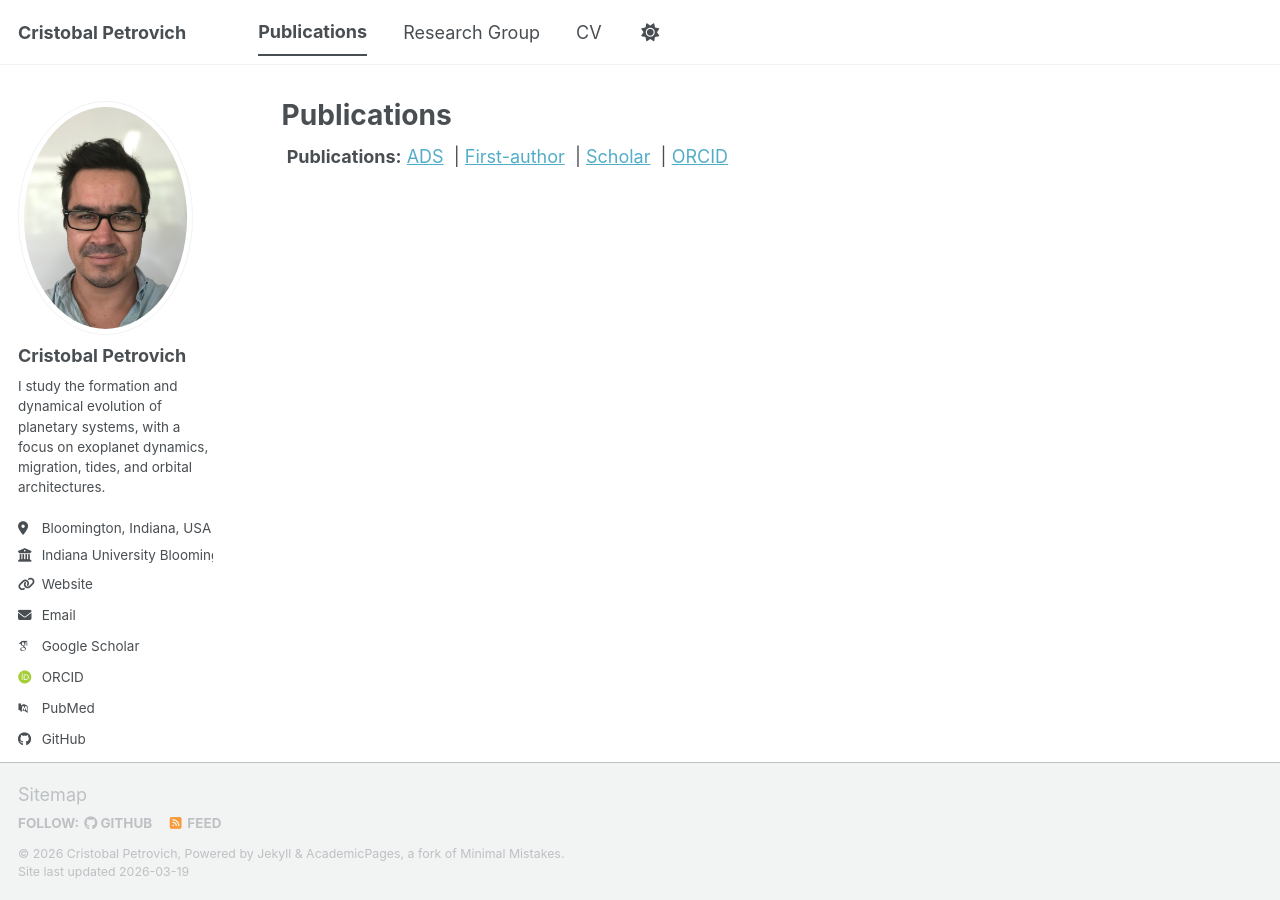
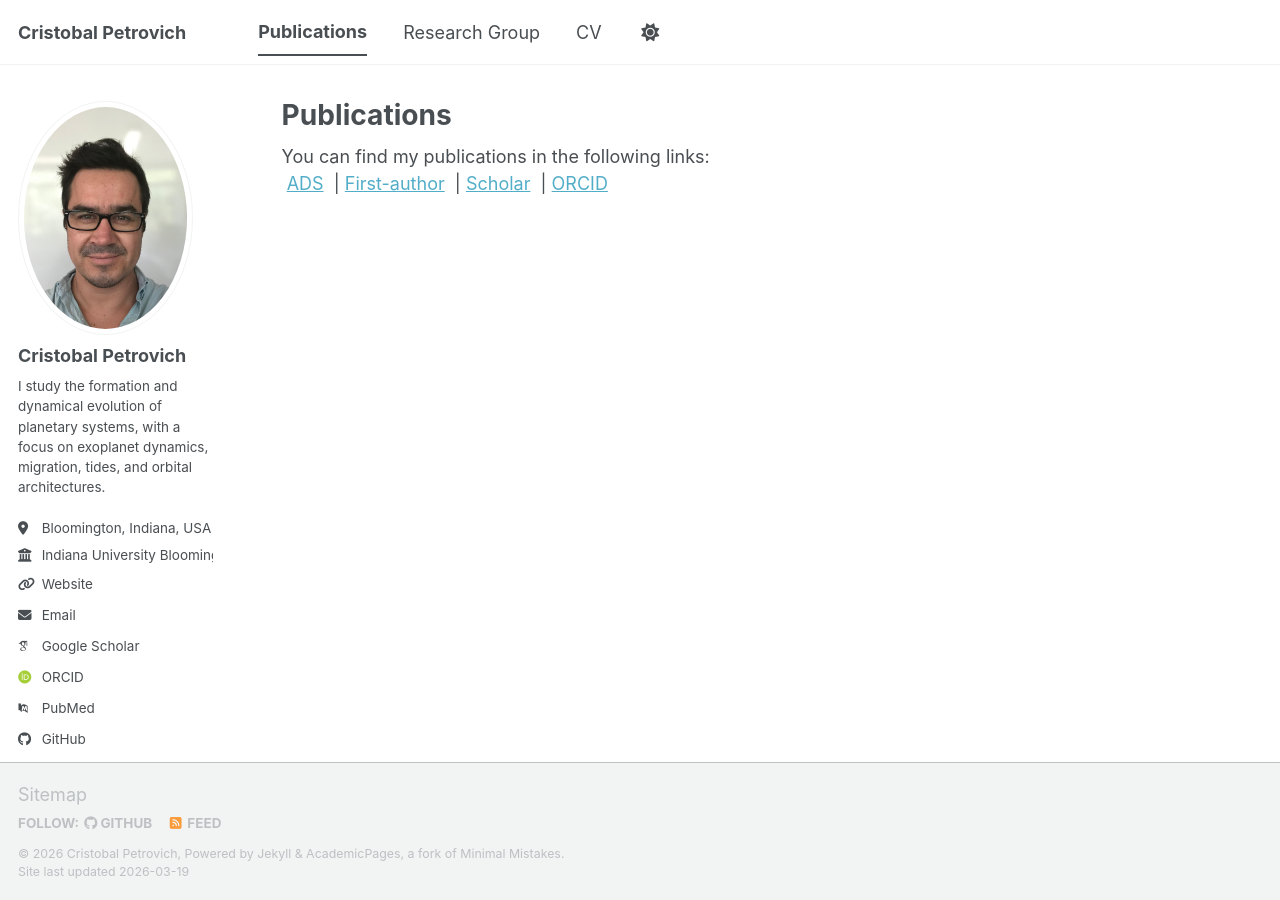
Before and after one commit to cpetrovich/cpetrovich.github.io, a Jekyll site: the page built from _pages/publications.html, in a window 1280 px wide. Built offline with Jekyll 4.4.1, drawn with Linux system fonts in a browser that asks for light colours; some web fonts are replaced; a script bundle is joined from its source files by our own code; library files that are not in the unit come from our copies.

Commit message:
Update publications.html

```diff
--- a/_pages/publications.html
+++ b/_pages/publications.html
@@ -5,8 +5,9 @@ permalink: /publications/
 author_profile: true
 ---
 
+You can find my publications in the following links:
+
 <div class="wordwrap" style="margin-bottom: 1em;">
-  <strong>Publications:</strong>
   {% if site.author.ads %}
     <a href="{{ site.author.ads }}" target="_blank">ADS</a>
   {% endif %}
```
